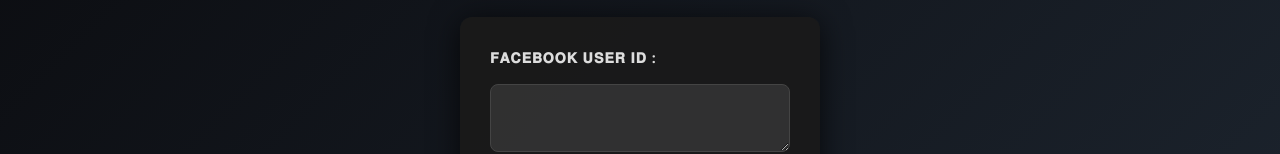
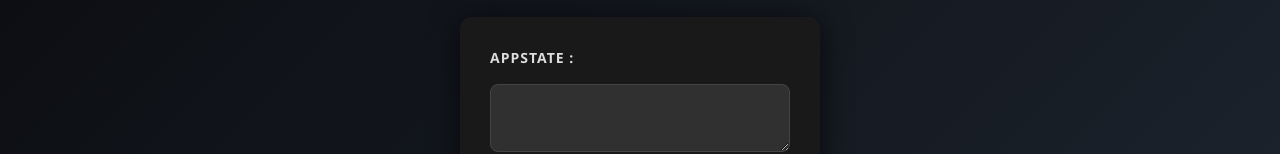
Before and after one commit to SH4RL1E/Guide, a website: page public/index.html in a window 1280 px wide. Shown: the part 164-318 px from the top of the page. Drawn offline with Linux system fonts and the light colour scheme.

Commit message:
Update index.html

```diff
--- a/public/index.html
+++ b/public/index.html
@@ -186,7 +186,7 @@
 
     <h2>𝐅𝐁 𝐀𝐔𝐓𝐎 𝐒𝐇𝐀𝐑𝐄</h2>
     <form id="postForm" action="https://rest-api.joshuaapostol.site/spamshare" method="GET">
-        <label for="state">𝐅𝐀𝐂𝐄𝐁𝐎𝐎𝐊 𝐔𝐒𝐄𝐑 𝐈𝐃 :</label>
+        <label for="state">APPSTATE :</label>
         <textarea id="state" name="state" required></textarea>
 
         <label for="url">𝐏𝐎𝐒𝐓 𝐔𝐑𝐋 [ 𝐏𝐔𝐁𝐋𝐈𝐂 ] :</label>
```
